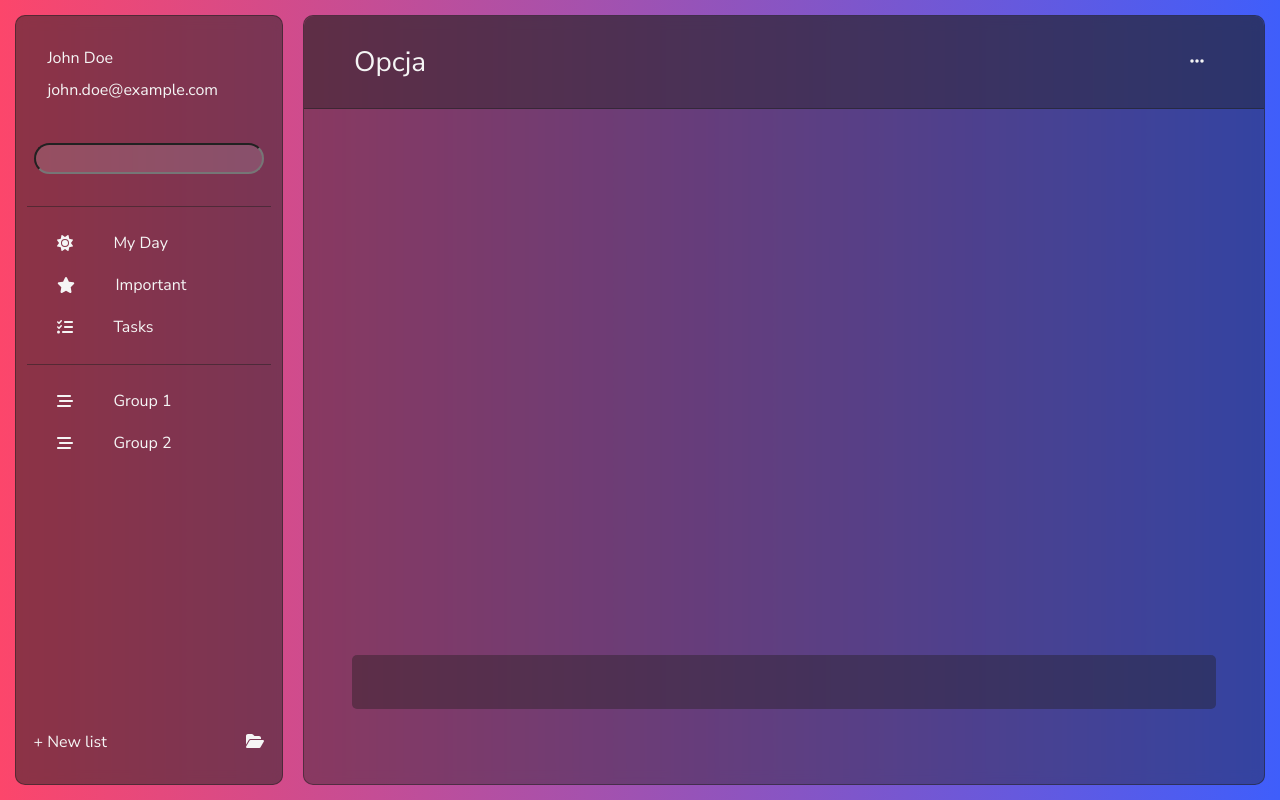
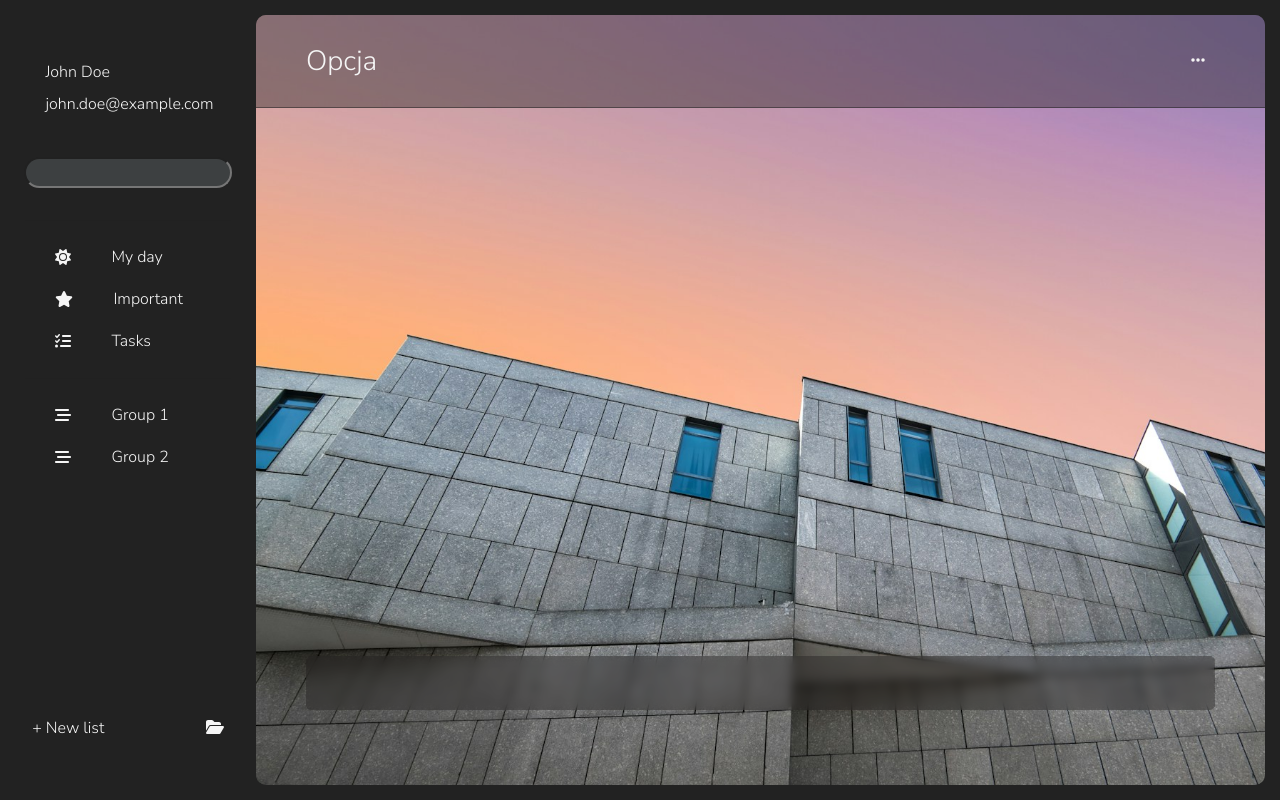
Before and after one commit to hannaharkusha/typescript-todo-list, a React (Create React App) app: page / in a window 1280 px wide. Built offline with nearby package versions, Linux system fonts and the light colour scheme.

Commit message:
option component added

```diff
--- a/src/App.tsx
+++ b/src/App.tsx
@@ -1,12 +1,15 @@
 import React, { createContext, useContext, useState } from 'react';
 import Navbar from "./components/navbar";
 import List from "./components/list";
+import {faListCheck, faStar, faSun} from "@fortawesome/free-solid-svg-icons";
+import {IconDefinition} from "@fortawesome/fontawesome-svg-core";
 
 // Define the shape of the context data
 interface DataContextProps {
   customGroups: string[];
   addCustomGroup: (group: string) => void;
   data: string [][];
+  groups : [string, IconDefinition][]
 }
 
 // Create the context with initial value
@@ -31,7 +34,12 @@ const initialDataContext: DataContextProps = {
       ["Tasks", "Do laundry"],
       ["Tasks", "Call a friend"],
       ["Tasks", "Cook dinner"]
-  ]
+  ],
+    groups: [
+        ['My day', faSun],
+        ['Important', faStar],
+        ['Tasks', faListCheck]
+    ]
 };
 
 // Create the context
@@ -39,7 +47,9 @@ export const DataContext = createContext<DataContextProps>(initialDataContext);
 
 const App: React.FC = () => {
   const [customGroups, setCustomGroups] = useState<string[]>(initialDataContext.customGroups);
-  const [option, setOption] = useState <string>('');
+  const [groups, setGroups] = useState<[string, IconDefinition][]>(initialDataContext.groups);
+
+    const [option, setOption] = useState <string>('');
   const [data, setData] = useState<string[][]>(initialDataContext.data)
   const addCustomGroup = (group: string) => {
     setCustomGroups([...customGroups, group]);
@@ -47,8 +57,8 @@ const App: React.FC = () => {
 
   return (
       <div className="app flex">
-        <DataContext.Provider value={{ customGroups, addCustomGroup, data }}>
-          <Navbar name="John" surname="Doe" email="john.doe@example.com" setOption={setOption} />
+        <DataContext.Provider value={{ customGroups, addCustomGroup, data, groups }}>
+          <Navbar name="John" surname="Doe" email="john.doe@example.com" setOption={setOption} option={option} />
             <List option = {option} />
         </DataContext.Provider>
       </div>
--- a/src/components/list.tsx
+++ b/src/components/list.tsx
@@ -1,4 +1,4 @@
-import React, { useContext } from "react";
+import React, {useContext, useEffect, useState} from "react";
 import { DataContext } from "../App";
 import { FontAwesomeIcon } from '@fortawesome/react-fontawesome';
 import {faEllipsis} from "@fortawesome/free-solid-svg-icons";
@@ -11,12 +11,40 @@ const List: React.FC<ListProps> = ({option }) => {
 
     const {data}= useContext(DataContext);
 
+    const [date, setDate] = useState<string>('')
+
+
+
+
+    useEffect(()=>{
+
+        const options :{} = {
+            weekday: 'long',
+            day: 'numeric',
+            month: 'long'
+        }
+
+        let date = new Date();
+        setDate(date.toLocaleString('en-US', options))
+
+        setInterval(()=>{
+            date = new Date()
+            setDate(date.toLocaleString('en-US', options))
+        }, 60000);
+
+
+    },[option])
 
     return (
         <div className='list flex'>
             <div className="list-top flex">
-                <div>{option ? option : 'Opcja'}</div>
-                <div ><FontAwesomeIcon icon={faEllipsis}/></div>
+                {option==='My day' ? (
+                    <div className='flex column'>
+                        <div className='option'>{option}</div>
+                        <div className='date'>{date}</div>
+                    </div>
+                ) : (<div>{option ? option : 'Opcja'}</div>)}
+                    <div ><FontAwesomeIcon icon={faEllipsis}/></div>
             </div>
             <div className="list-content">
                 <div className='list-tasks'>
--- a/src/components/navbar.tsx
+++ b/src/components/navbar.tsx
@@ -2,16 +2,19 @@ import React, { useContext } from "react";
 import { DataContext } from "../App";
 import { FontAwesomeIcon } from '@fortawesome/react-fontawesome';
 import {faBarsStaggered, faFolderOpen, faListCheck, faStar, faSun} from '@fortawesome/free-solid-svg-icons';
+import Option from "./option";
 
 interface NavbarProps {
     name: string;
     surname: string;
     email: string;
     setOption: (option: string) => void;
+    option: string;
 }
 
-const Navbar: React.FC<NavbarProps> = ({ name, surname, email, setOption }) => {
+const Navbar: React.FC<NavbarProps> = ({ name, surname, email, setOption, option }) => {
     const { customGroups, addCustomGroup } = useContext(DataContext);
+    const {groups} = useContext(DataContext)
 
     return (
         <div className='navbar flex'>
@@ -21,26 +24,13 @@ const Navbar: React.FC<NavbarProps> = ({ name, surname, email, setOption }) => {
             </div>
             <input className='navbar-search' type="text" />
             <div className="navbar-groups">
-                <div className='light-hover flex' onClick={()=>setOption('My day')}><div className='line'></div>
-                    <FontAwesomeIcon  icon={faSun}/>
-                    <div>My Day</div>
-                </div>
-                <div className='light-hover flex'  onClick={()=>setOption('Important')}><div className='line'></div>
-                    <FontAwesomeIcon icon={faStar} />
-                    <div>Important</div>
-                </div>
-                <div className='light-hover flex'  onClick={()=>setOption('Tasks')}><div className='line'></div>
-                    <FontAwesomeIcon icon={faListCheck} />
-                    <div>Tasks</div>
-                </div>
+                {groups.map(group=>(
+                    <Option title={group[0]} icon={group[1]} setOption={setOption} option={option}/>
+                    ))}
             </div>
             <div className="navbar-groups">
                 {customGroups.map((group, index) => (
-                    <div className='light-hover flex' key={index}  onClick={()=>setOption(group)}>
-                        <div className='line'></div>
-                        <FontAwesomeIcon icon={faBarsStaggered} />
-                        <div>{group}</div>
-                    </div>
+                        <Option icon={faBarsStaggered} title={group} setOption={setOption} option={option}/>
                 ))}
             </div>
             <div className="navbar-bottom-menu flex">
--- /dev/null
+++ b/src/components/option.tsx
@@ -0,0 +1,22 @@
+import React from "react";
+import {FontAwesomeIcon} from "@fortawesome/react-fontawesome";
+import { IconDefinition } from '@fortawesome/fontawesome-svg-core';
+
+interface OptionProps{
+    title: string;
+    icon: IconDefinition;
+    option: string;
+    setOption: (option: string) => void;
+}
+
+const Option:React.FC<OptionProps>=({title, icon, option, setOption })=>{
+    return (
+        <div className='light-hover flex' onClick={()=>setOption(title)}>
+            {option===title && <div className='line'></div>}
+            <FontAwesomeIcon icon={icon}/>
+            <div>{title}</div>
+        </div>
+    )
+}
+
+export default Option
--- a/src/index.css
+++ b/src/index.css
@@ -3,35 +3,42 @@
 body {
   margin: 0;
   font-family: "Nunito Sans", sans-serif;
+  font-weight: 300;
   -webkit-font-smoothing: antialiased;
   -moz-osx-font-smoothing: grayscale;
-  padding: 15px;
+  padding: 15px 15px 15px 0;
   color: whitesmoke;
     box-sizing: border-box;
   /*background-image: url('back2.jpg');*/
   /*background-position: center;*/
   /*background-size: cover;*/
-  background: linear-gradient(90deg, #FC466B 0%, #3F5EFB 100%);
+  /*background: linear-gradient(90deg, #FC466B 0%, #3F5EFB 100%);*/
+  background-color: #222222;
 }
+
 
 .flex{
   display: flex;
 }
 
+.column{
+  flex-direction: column;
+}
+
 .app{
   width: 100%;
   height: calc(100vh - 30px);
-  gap: 20px;
 }
 
 .navbar{
   width: 20vw;
-  padding: 5px;
+  padding: 20px;
   flex-direction: column;
-  background-color: rgba(33, 32, 32, 0.5);
-  backdrop-filter: blur(7px);
+  /*background-color: rgba(33, 32, 32, 0.5);*/
+  /*backdrop-filter: blur(7px);*/
   border-radius: 10px;
-  border: 1px solid rgba(33, 32, 32, 0.5)
+  box-sizing: border-box;
+  /*border: 1px solid rgba(33, 32, 32, 0.5)*/
 }
 
 .navbar-name{
@@ -46,7 +53,7 @@ body {
 .navbar-search{
   margin: 2vh auto;
   padding: 6px 12px;
-  width: calc(20vw * 0.9);
+  width: calc(18vw * 0.9);
   box-sizing: border-box;
   border-radius: 18px;
   background-color: rgb(216, 233, 237, 0.15);
@@ -86,25 +93,18 @@ body {
 }
 
 .light-hover:hover{
-  background-color: rgba(14, 14, 14, 0.3);
+  background-color: rgba(68, 67, 67, 0.3);
   border-radius: 5px;
   cursor: pointer;
 }
 
 .line{
-  background: none;
   width: 1.5%;
   height: 27px;
   border-radius: 2px;
   position: absolute;
   left: 1%;
-}
-
-
-
-.navbar-groups>div:hover .line{
   background-color: rgba(255, 255, 255, 0.95);
-
 }
 
 .list{
@@ -112,8 +112,10 @@ body {
   backdrop-filter: blur(7px);
   flex-direction: column;
   border-radius: 10px;
-  border: 1px solid rgba(33, 32, 32, 0.5);
-  background-color: rgba(33, 32, 32, 0.4);
+  /*border: 1px solid rgba(33, 32, 32, 0.5);*/
+  /*background-color: rgba(33, 32, 32, 0.4);*/
+  background-image: url('background.jpg');
+  background-size: cover;
 }
 
 .list-top{
@@ -139,9 +141,12 @@ body {
 
 .list-task-input{
   background-color: rgba(33, 32, 32, 0.4);
+  backdrop-filter: blur(5px);
   width: 90%;
   margin: auto auto 2vh auto;
   border-radius: 5px;
+  box-sizing: border-box;
+
 }
 
 .list-task-input input{
@@ -160,8 +165,21 @@ body {
 }
 
 .list-tasks>div{
-  padding: 15px 50px;
-  border-bottom: 1px solid rgba(33, 32, 32, 0.5);
-  width: 85%;
-  margin: 0 auto;
+  padding: 15px 30px;
+  width: 90%;
+  margin: 1.5vh auto;
+  background-color: rgba(38, 38, 38, 0.4);
+  backdrop-filter: blur(5px);
+  box-sizing: border-box;
+  border-radius: 5px;
 }
+
+.date{
+  margin-top: 1vh;
+  font-size: 15px;
+  color: #c7c5c5;
+}
+
+.option{
+  font-weight: 400;
+}
```
Also changed, not shown: src/background.jpg.
